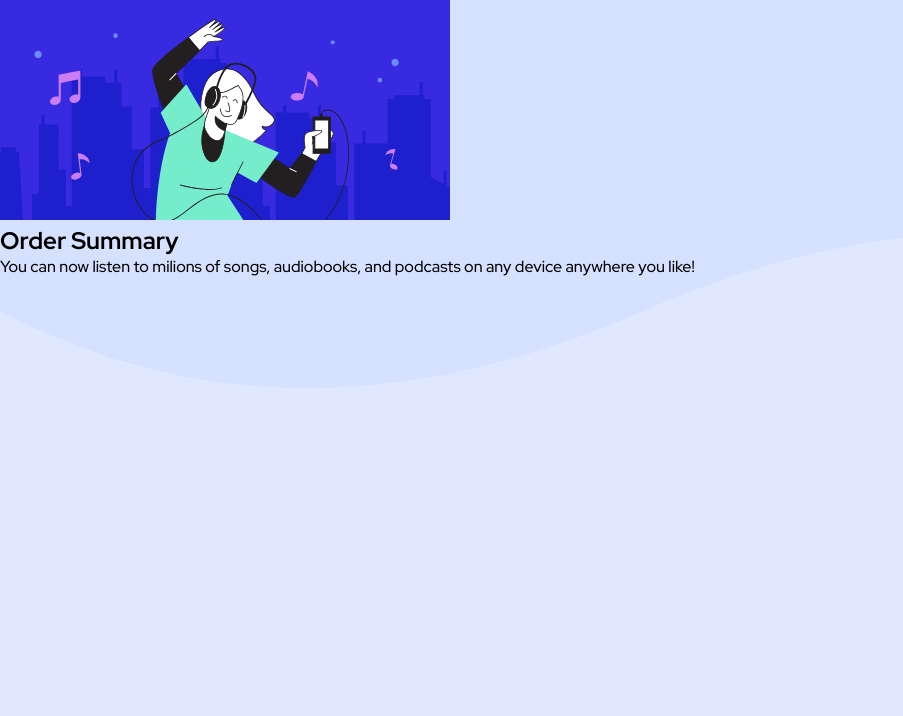
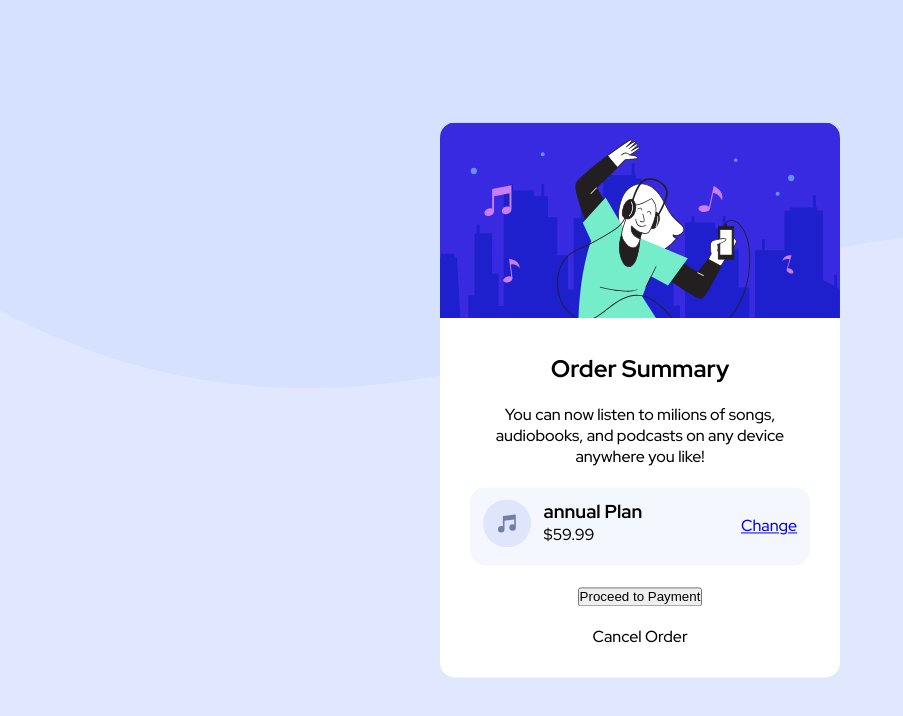
Before and after one commit to luciousmc/fem_order-summary-component, a React (Vite) app: page / in a window 1280 px wide. Shown: the top 716 px of the page, without its empty margins (0-903 px from the left). Built offline with nearby package versions, Linux system fonts and the light colour scheme.

Commit message:
image adjusted, component centered, and all elements added

```diff
--- a/src/components/OrderSummary.module.css
+++ b/src/components/OrderSummary.module.css
@@ -0,0 +1,46 @@
+.orderSummary {
+  position: absolute;
+  width: 400px;
+  top: 50%;
+  left: 50%;
+  transform: translate(-50%, -50%);
+  background-color: #fff;
+  border-radius: var(--border-radius);
+
+}
+
+.orderSummary__head, .orderSummary__head_img {
+  border-top-left-radius: var(--border-radius);
+  border-top-right-radius: var(--border-radius);
+}
+
+.orderSummary__head_img {
+  width: 100%;
+}
+
+.orderSummary__body {
+  padding: 30px;
+  text-align: center;
+}
+
+.orderSummary__body_title,
+.orderSummary__body_description,
+.orderSummary__body_orderDetails,
+.orderSummary__body_button {
+ margin-bottom: 20px;
+}
+
+.orderSummary__body_orderDetails,
+.orderSummary__body_orderDetails > div:nth-of-type(1) {
+  display: flex;
+  text-align: left;
+  gap: .8rem;
+}
+
+.orderSummary__body_orderDetails {
+  background-color: var(--very-pale-blue);
+  padding: 0.8rem;
+  justify-content: space-between;
+  align-items: center;
+  border-radius: var(--border-radius);
+}
--- a/src/components/OrderSummary.tsx
+++ b/src/components/OrderSummary.tsx
@@ -18,13 +18,44 @@ function OrderSummary({data: {headerImg, description, price, planType, title }}:
         <img
           className={Styles.orderSummary__head_img}
           src={headerImg}
-          alt="" />
+          alt="Header image" />
       </div>
 
       <div className={Styles.orderSummary__body}>
-        <h2 className={Styles.orderSummary__body_title}>{title || 'Order Summary'}</h2>
+        <h2 className={Styles.orderSummary__body_title}>
+          {title || 'Order Summary'}
+        </h2>
 
-        <p>{description}</p>
+        <p className={Styles.orderSummary__body_description}>
+          {description}
+        </p>
+
+        <div className={Styles.orderSummary__body_orderDetails}>
+          <div>
+            <div>
+              {/* plant image */}
+              <img src="/public/images/icon-music.svg" alt="Music Icon" />
+            </div>
+            <div className={Styles.orderSummary__body_orderDetails_plan}>
+              {/* plan deets */}
+              <h3>{planType} Plan</h3>
+              <p>${(price / 100).toFixed(2)}</p>
+            </div>
+          </div>
+
+          <div>
+            {/* change plan */}
+            <p>
+              <a href="/">Change</a>
+            </p>
+          </div>
+        </div>
+
+        <button className={Styles.orderSummary__body_button}>
+          Proceed to Payment
+        </button>
+
+        <p>Cancel Order</p>
       </div>
     </div>
   )
--- a/src/index.css
+++ b/src/index.css
@@ -7,6 +7,9 @@
 --desaturated-blue: hsl(224, 23%, 55%);
 --bright-blue:      hsl(245, 75%, 52%);
 --dark-blue:        hsl(223, 47%, 23%);
+
+/* other */
+--border-radius: 15px;
 }
 
 * {
```
